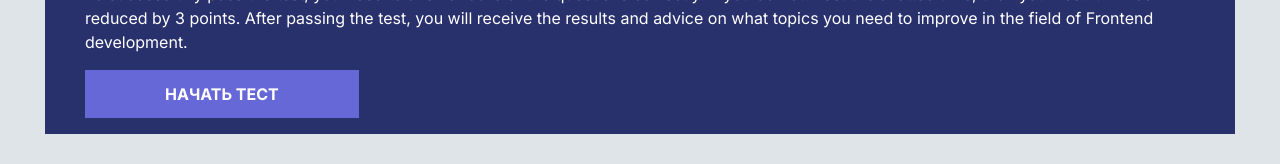
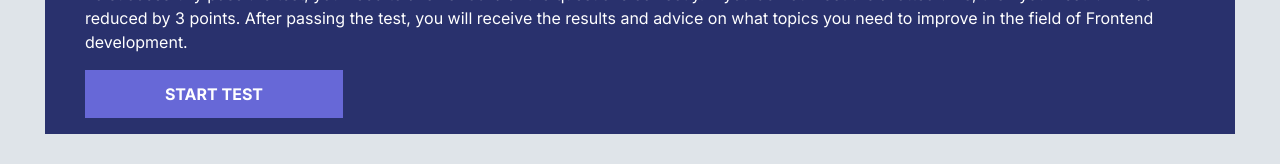
Before and after one commit to AlbShar/quizFrontend, a React (Create React App) app: page / in a window 1280 px wide. Shown: the part 344-508 px from the top of the page. Built offline with nearby package versions, Linux system fonts and the light colour scheme; no server answers; the database is empty.

Commit message:
add new UI folder

```diff
--- /dev/null
+++ b/src/UI/LinkBtn/LinkBtn.Styled.js
@@ -0,0 +1,67 @@
+import styled from "styled-components";
+
+const StyledButton = styled.button`
+  padding: 8px 33px;
+  background-color: var(--color-button);
+  border: none;
+  font: var(--font-button);
+  text-transform: uppercase;
+  cursor: pointer;
+  color: white;
+  text-decoration: none;
+
+  @media screen and (min-width: 767.8px) {
+    padding: 12px 80px;
+  }
+`;
+
+const StyledButtonQuiz = styled(StyledButton)`
+  position: absolute;
+  right: 0;
+  top: 0;
+`;
+
+const StyledButtonBack = styled.button`
+  display: flex;
+  align-items: center;
+  padding: 0 5px;
+  border: none;
+  background-color: transparent;
+  gap: 8px;
+  cursor: pointer;
+`;
+
+const StyledArticle = styled.article`
+  position: relative;
+  box-sizing: border-box;
+  display: flex;
+  justify-content: space-between;
+  gap: 40px;
+  margin-top: 32px;
+  max-width: 540px;
+  padding: 5px;
+
+  @media screen and (min-width: 768.8px) {
+    max-width: 100%;
+  }
+`;
+
+const StyledImg = styled.img`
+  width: 24px;
+  height: 24px;
+`;
+
+const StyledSpan = styled.span`
+  font: var(--font-button);
+  color: var(--color-back-btn);
+  text-transform: uppercase;
+`;
+
+export {
+  StyledButton,
+  StyledArticle,
+  StyledButtonBack,
+  StyledImg,
+  StyledSpan,
+  StyledButtonQuiz,
+};
--- /dev/null
+++ b/src/UI/LinkBtn/LinkBtn.jsx
@@ -0,0 +1,17 @@
+import React from "react";
+import "./link.css";
+import { Link } from "react-router-dom";
+import { useTranslation } from "react-i18next";
+import { StyledButton } from "./LinkBtn.Styled";
+
+const LinkBtn = ({ children, pageTo, someAction }) => {
+  const { t } = useTranslation();
+
+  return (
+    <Link className="btn__link" to={pageTo} onClick={someAction}>
+      <StyledButton >{t(children)}</StyledButton>
+    </Link>
+  );
+};
+
+export default LinkBtn;
--- /dev/null
+++ b/src/UI/LinkBtn/link.css
@@ -0,0 +1,5 @@
+.btn__link {
+    color: white;
+    text-decoration: none;
+
+}
--- a/src/assets/locales/deu/translation.json
+++ b/src/assets/locales/deu/translation.json
@@ -5,7 +5,7 @@
     "Возрастающая_сложность": "Steigende Komplexität",
     "Добро_пожаловать": "Willkommen auf der Seite zum Überprüfen des Wissens von Frontend-Entwicklern. Wir bitten Sie, darauf zu achten, dass Sie durch nichts abgelenkt werden, bevor Sie mit dem Test beginnen.",
     "Тест_будет": "Um den Test erfolgreich zu bestehen, müssen Sie 85 % der Fragen richtig beantworten. Wenn Sie die vorgegebene Zeit nicht einhalten, wird Ihr Ergebnis um 3 Punkte reduziert. Nach bestandener Prüfung erhalten Sie die Ergebnisse und Hinweise, welche Themen Sie im Bereich Frontend-Entwicklung verbessern müssen.",
-    "Начать_тест": "Test starten",
+    "Начать тест": "Test starten",
     "Особенности_теста": "Allgemeine Informationen zum Test",
     "Как_проходить": "Wie bestehe ich die Prüfung?",
     "Пройти_тест": "Um den Test zu bestehen, müssen Sie 85 % der Fragen richtig beantworten. Es gibt nur eine richtige Antwort auf jede Frage, Sie können nicht mehrere Optionen auswählen. Sie können nur eine Frage zurückgehen und Ihre Antwort ändern. Der Test ist zeitlich begrenzt und wenn Sie die vorgegebene Zeit nicht einhalten, wird Ihr Ergebnis gekürzt. Aber auch nach Ablauf der Zeit können Sie den Test bis zum Ende bestehen. Beim Testen empfehlen wir Ihnen, sich voll und ganz auf die Fragen zu konzentrieren und sich nicht von äußeren Faktoren ablenken zu lassen, da der Zeitaufwand für jede Frage in den Empfehlungen berücksichtigt wird, welche Bereiche der Frontend-Entwicklung Sie wiederholen müssen. Bei der Beantwortung von Fragen empfehlen wir, nicht auf die vorgeschlagenen Antworten zu schauen, sondern zunächst zu versuchen, die Frage selbst zu beantworten und somit die richtige Option zu wählen. Stellen Sie sich vor, dass Ihnen diese Frage bei einem Vorstellungsgespräch gestellt wird und Sie keine Antwortmöglichkeiten haben.",
--- a/src/assets/locales/en/translation.json
+++ b/src/assets/locales/en/translation.json
@@ -5,7 +5,7 @@
     "Возрастающая_сложность": "Increasing complexity",
     "Добро_пожаловать": "Welcome to the site for checking the knowledge of Frontend developers. We ask you to make sure that nothing distracts you before starting the test.",
     "Тест_будет": "To successfully pass the test, you need to answer 85% of the questions correctly. If you do not meet the allotted time, then your result will be reduced by 3 points. After passing the test, you will receive the results and advice on what topics you need to improve in the field of Frontend development.",
-    "Начать_тест": "Start test",
+    "Начать тест": "Start test",
     "Особенности_теста": "General information about the test",
     "Как_проходить": "How to pass the test?",
     "Результаты_теста": "Test results",
--- a/src/assets/locales/ru/translation.json
+++ b/src/assets/locales/ru/translation.json
@@ -5,7 +5,7 @@
     "Возрастающая_сложность": "Возрастающая сложность",
     "Добро_пожаловать": "Добро пожаловать на сайт по проверке знаний Frontend разработчиков. Просим Вас перед началом теста убедиться, что Вас ничего не отвлекает.",
     "Тест_будет": "Чтобы успешно пройти тест Вам нужно правильно ответить на 85% вопросов. Если вы не уложитесь за отведенное время, то Ваш результат будет снижен на 3 балла. После прохождения тестирования вы получите результаты и советы по тому, какие темы Вам нужно подтянуть в сфере Frontend разработки.",
-    "Начать_тест": "Начать тест",
+    "Начать тест": "Начать тест",
     "Особенности_теста": "Общая информация о тесте",
     "Как_проходить": "Как проходить тест?",
     "Пройти_тест": "Чтобы пройти тест Вам нужно правильно ответить на 85% вопросов. На каждый вопрос есть только один правильный ответ, несколько вариантов выбрать нельзя. Вы можете вернуться только на один вопрос назад и изменить свой ответ. Тест ограничен по времени и если вы не уложитесь за отведенное время, то Ваш результат будет снижен. Однако, даже после окончания времени вы сможете пройти тест до конца. При тестировании рекомендуем полностью сосредоточиться на вопросах и не отвелкаться на внешние факторы, так как время, затраченное на каждый вопрос, будет учитываться в рекомендациях о том какие области Frontend разработки Вам необходимо повторить. При ответе на вопросы рекомендуем не смотреть на предложенные варианты ответов, а сначала попытаться самостоятельно ответить на вопрос и уже потому выбрать верный вариант. Представьте, что Вам этот вопрос задают на собеседовании и у Вас нет никаких вариантов ответов.",
--- a/src/components/CallToAction.jsx
+++ b/src/components/CallToAction.jsx
@@ -2,6 +2,7 @@ import React from 'react';
 import InfoTest from './InfoTest';
 import { useTranslation } from "react-i18next";
 import Button from './UI/Button/Button';
+import LinkBtn from '../UI/LinkBtn/LinkBtn';
 import { StyledCallToAction, StyledH1, StyledP } from './styles/CallToAction.styled';
 
 
@@ -13,7 +14,7 @@ const CallToAction = () => {
             <InfoTest/>
             <StyledP>{t("Добро_пожаловать")}</StyledP>
             <StyledP>{t("Тест_будет")}</StyledP>
-            <Button type="Link" goToPage='quiz' textBtn="Начать тест" pageName='homepage'/>
+            <LinkBtn pageTo="quiz" someAction={() => console.log('link')}>Начать тест</LinkBtn>
         </StyledCallToAction>
     );
 };
```
Also changed, not shown: src/UI/Button/Button.Styled.js (added, +19 -0 lines), src/UI/Button/Button.jsx (added, +17 -0 lines).
